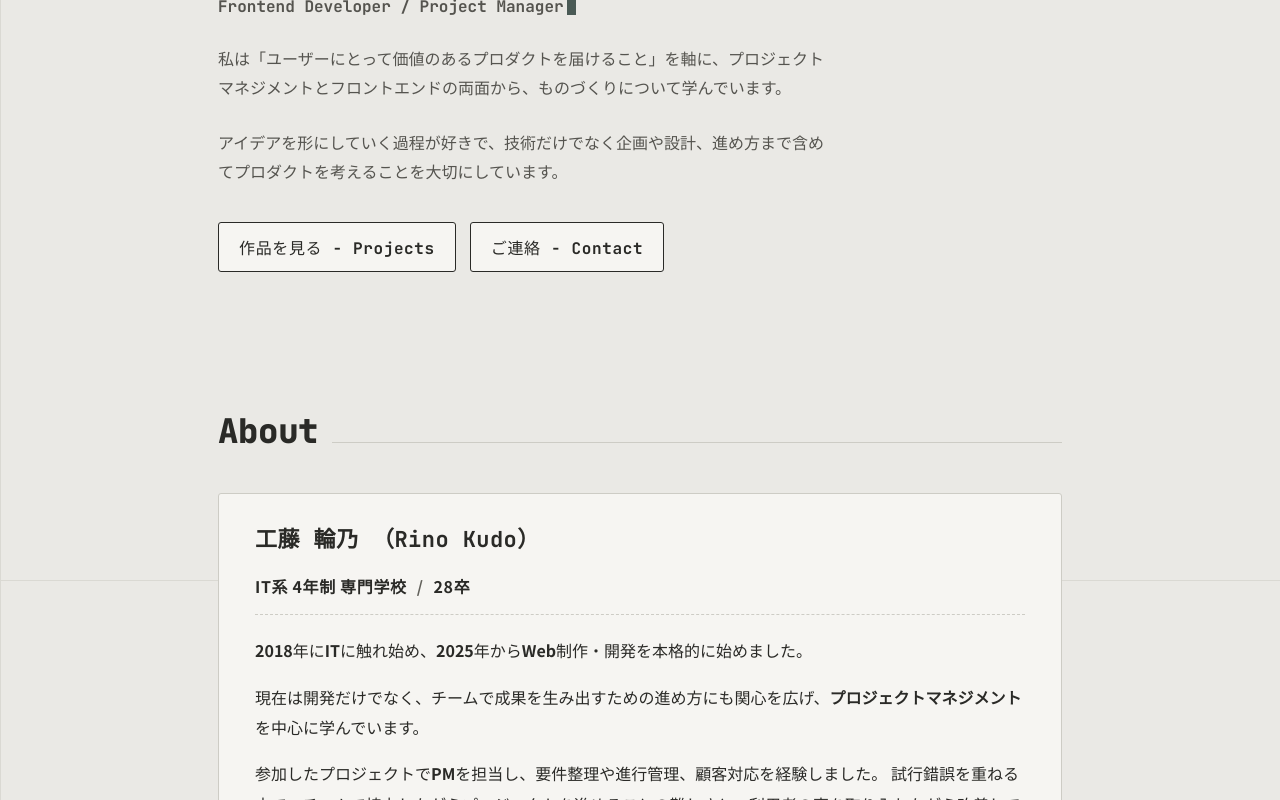
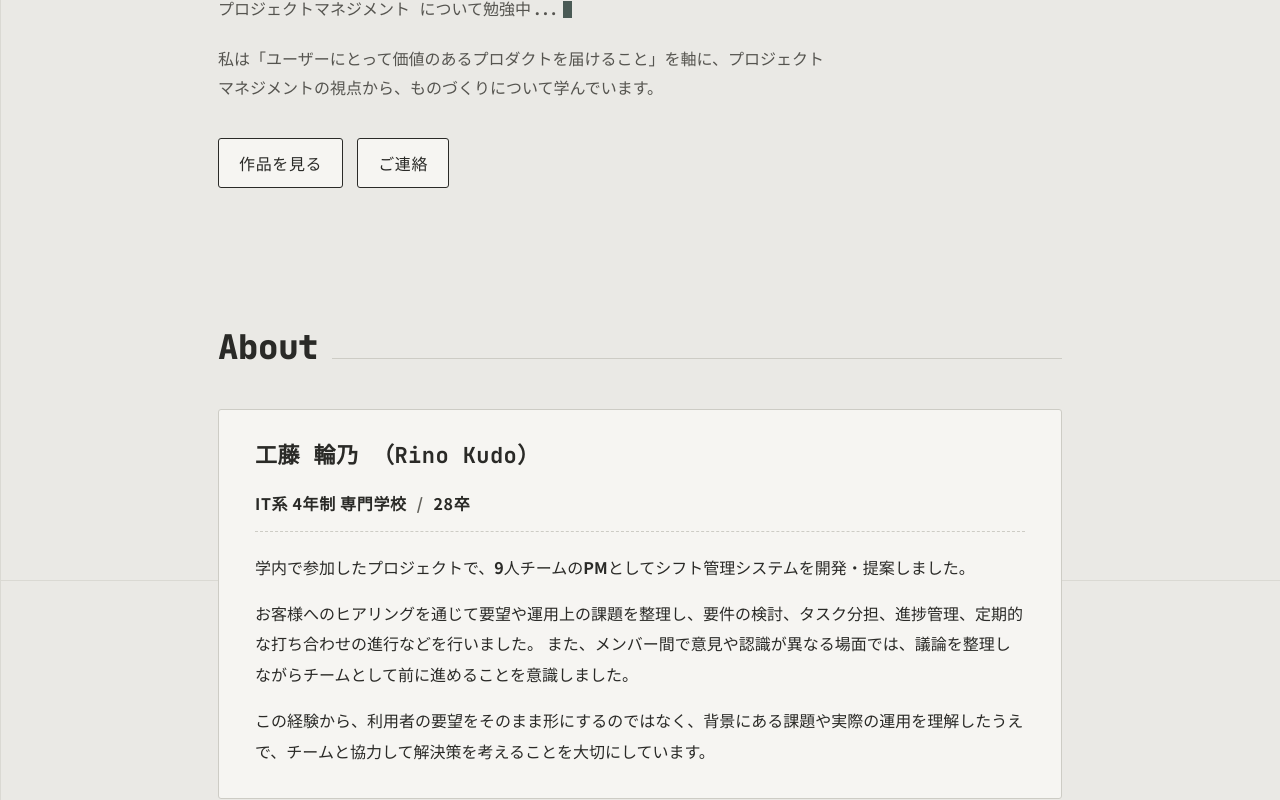
Before and after one commit to RUSK-0211/rusk-portfolio, a React (Vite) app: page / in a window 1280 px wide. Shown: the part 220-1020 px from the top of the page. Built offline with nearby package versions, Linux system fonts and the light colour scheme.

Commit message:
HeroとAboutの文章を改善

```diff
--- a/src/pages/Home.tsx
+++ b/src/pages/Home.tsx
@@ -21,20 +21,17 @@ export default function HomeView({nav}: HomeViewProps) {
                 <h1 className="hero-title">Rino Kudo</h1>
 
                 <div className="hero-typed">
-                    Frontend Developer / Project Manager
+                    プロジェクトマネジメント について勉強中...
                     <span className="hero-cursor"/>
                 </div>
 
                 <p className="hero-description">
-                    私は「ユーザーにとって価値のあるプロダクトを届けること」を軸に、プロジェクトマネジメントとフロントエンドの両面から、ものづくりについて学んでいます。
-                </p>
-                <p className="hero-description">
-                    アイデアを形にしていく過程が好きで、技術だけでなく企画や設計、進め方まで含めてプロダクトを考えることを大切にしています。
+                    私は「ユーザーにとって価値のあるプロダクトを届けること」を軸に、プロジェクトマネジメントの視点から、ものづくりについて学んでいます。
                 </p>
 
                 <div className="hero-buttons">
-                    <button onClick={() => nav("projects")} className="button">作品を見る - Projects</button>
-                    <button onClick={() => nav("home", "contact")} className="button">ご連絡 - Contact</button>
+                    <button onClick={() => nav("projects")} className="button">作品を見る</button>
+                    <button onClick={() => nav("home", "contact")} className="button">ご連絡</button>
                 </div>
             </section>
 
@@ -51,14 +48,14 @@ export default function HomeView({nav}: HomeViewProps) {
                     </p>
 
                     <p className="about-text">
-                        2018年にITに触れ始め、2025年からWeb制作・開発を本格的に始めました。
+                        学内で参加したプロジェクトで、9人チームのPMとしてシフト管理システムを開発・提案しました。
                     </p>
                     <p className="about-text">
-                        現在は開発だけでなく、チームで成果を生み出すための進め方にも関心を広げ、<strong>プロジェクトマネジメント</strong>を中心に学んでいます。
+                        お客様へのヒアリングを通じて要望や運用上の課題を整理し、要件の検討、タスク分担、進捗管理、定期的な打ち合わせの進行などを行いました。
+                        また、メンバー間で意見や認識が異なる場面では、議論を整理しながらチームとして前に進めることを意識しました。
                     </p>
                     <p className="about-text">
-                        参加したプロジェクトでPMを担当し、要件整理や進行管理、顧客対応を経験しました。
-                        試行錯誤を重ねる中で、チームで協力しながらプロジェクトを進めることの難しさと、利用者の声を取り入れながら改善していく大切さを学びました。
+                        この経験から、利用者の要望をそのまま形にするのではなく、背景にある課題や実際の運用を理解したうえで、チームと協力して解決策を考えることを大切にしています。
                     </p>
                 </div>
             </section>
@@ -109,7 +106,7 @@ export default function HomeView({nav}: HomeViewProps) {
 
             <footer className="footer">
                 <span>© 2026 Rino Kudo</span>
-                <span>Last Updated: 2026-11-02</span>
+                <span>Last Updated: 2026-11-16</span>
             </footer>
 
         </Shell>
```
